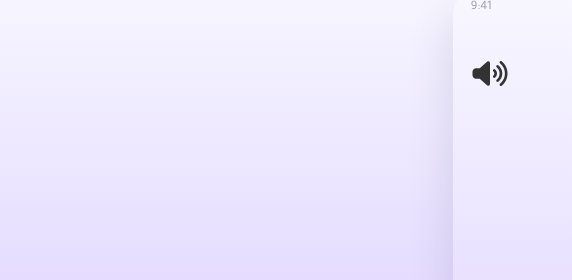
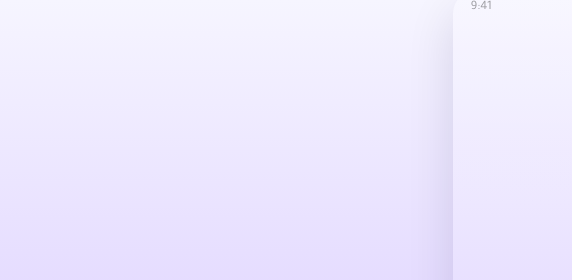
Before and after one commit to janaalbader28/Mueen, a plain HTML site: page login.html in a window 1280 px wide. Shown: the top 280 px of the page, 0-572 px from the left. Drawn offline with Linux system fonts and the light colour scheme.

Commit message:
Update login.html

```diff
--- a/login.html
+++ b/login.html
@@ -42,7 +42,6 @@
 
 
   <a class="tiny-link center" href="signup.html">ليس لديك حساب؟ إنشاء حساب</a>
-  <i class="fas fa-volume-up speaker-icon"></i>
 
 </div>
 
```
